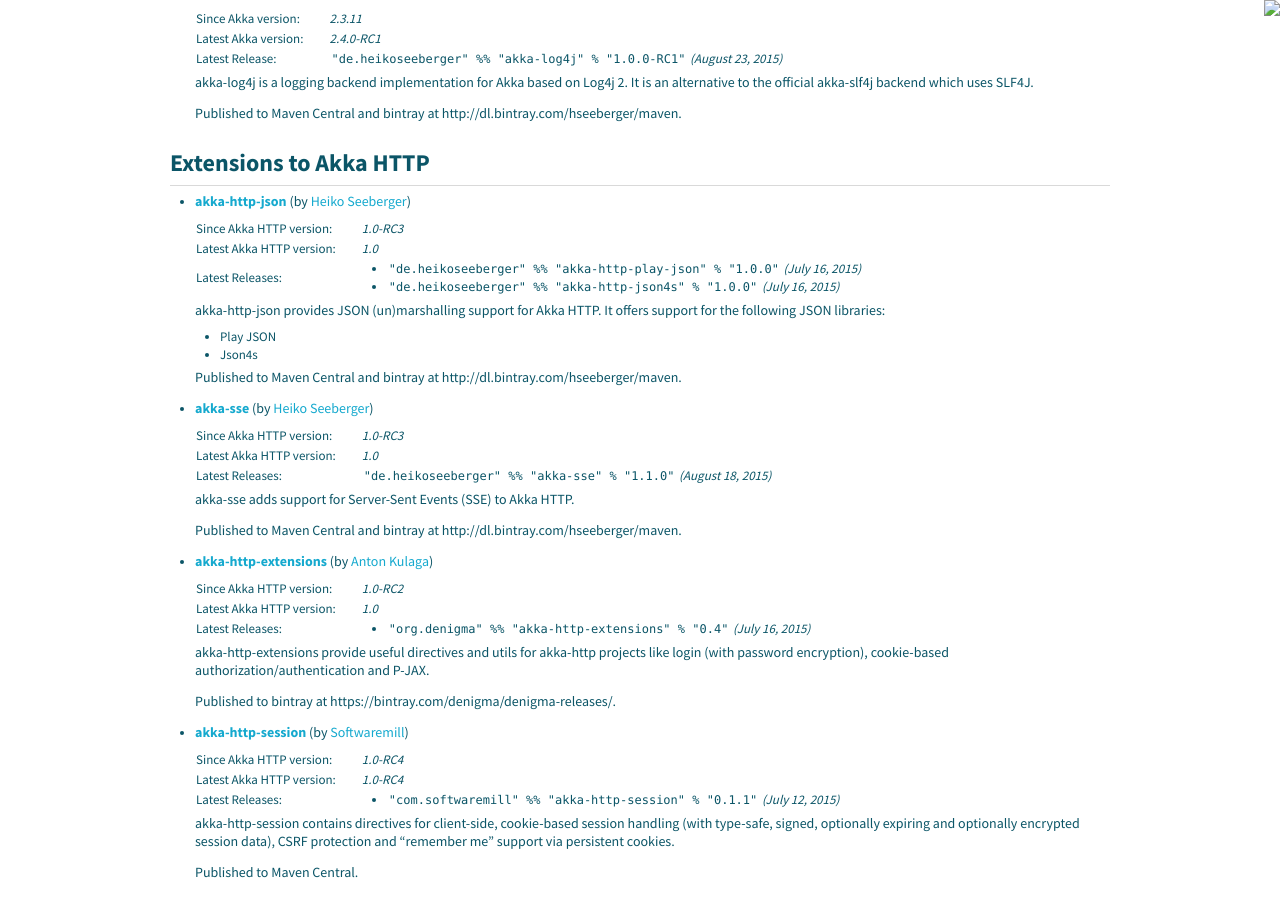
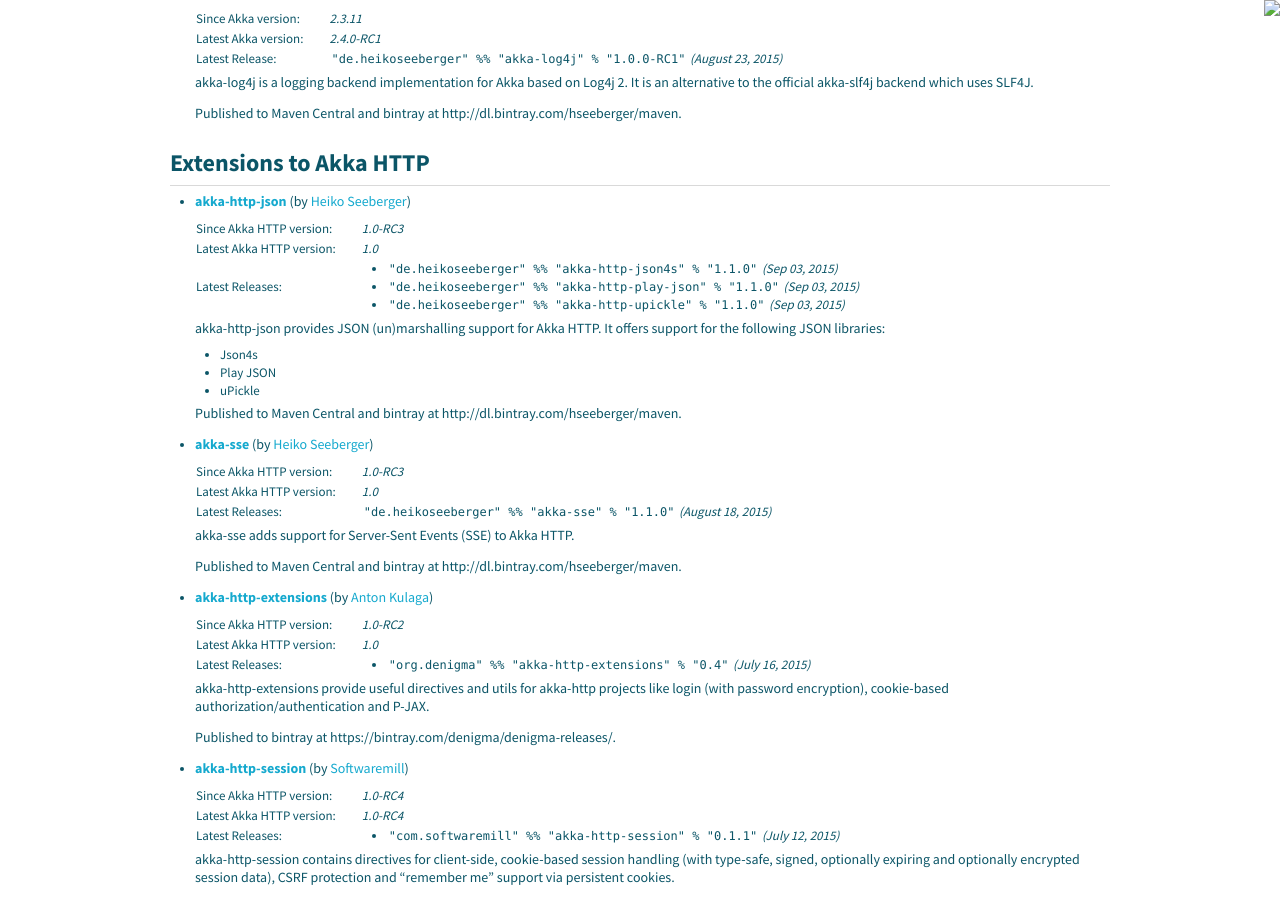
Before and after one commit to raboof/akka.github.com, a Jekyll site: the page built from community/index.md, in a window 1280 px wide and 900 px high, scrolled down 1466 px. Built offline with Jekyll 4.4.1, drawn with Linux system fonts in a browser that asks for light colours.

Commit message:
Upgrade version of akka-http-json on community page to 1.1.0

```diff
--- a/community/index.md
+++ b/community/index.md
@@ -133,15 +133,17 @@
   <tr><td>Latest Akka HTTP version:</td><td>1.0</td></tr>
   <tr><td>Latest Releases:</td><td>
     <ul>
-      <li><code>"de.heikoseeberger" %% "akka-http-play-json" % "1.0.0"</code> (July 16, 2015)</li>
-      <li><code>"de.heikoseeberger" %% "akka-http-json4s" % "1.0.0"</code> (July 16, 2015)</li>
+      <li><code>"de.heikoseeberger" %% "akka-http-json4s" % "1.1.0"</code> (Sep 03, 2015)</li>
+      <li><code>"de.heikoseeberger" %% "akka-http-play-json" % "1.1.0"</code> (Sep 03, 2015)</li>
+      <li><code>"de.heikoseeberger" %% "akka-http-upickle" % "1.1.0"</code> (Sep 03, 2015)</li>
     </ul>
   </td></tr>
   </table>
 
   akka-http-json provides JSON (un)marshalling support for Akka HTTP. It offers support for the following JSON libraries:
+  - Json4s
   - Play JSON
-  - Json4s
+  - uPickle
 
   Published to Maven Central and bintray at http://dl.bintray.com/hseeberger/maven.
 
```
